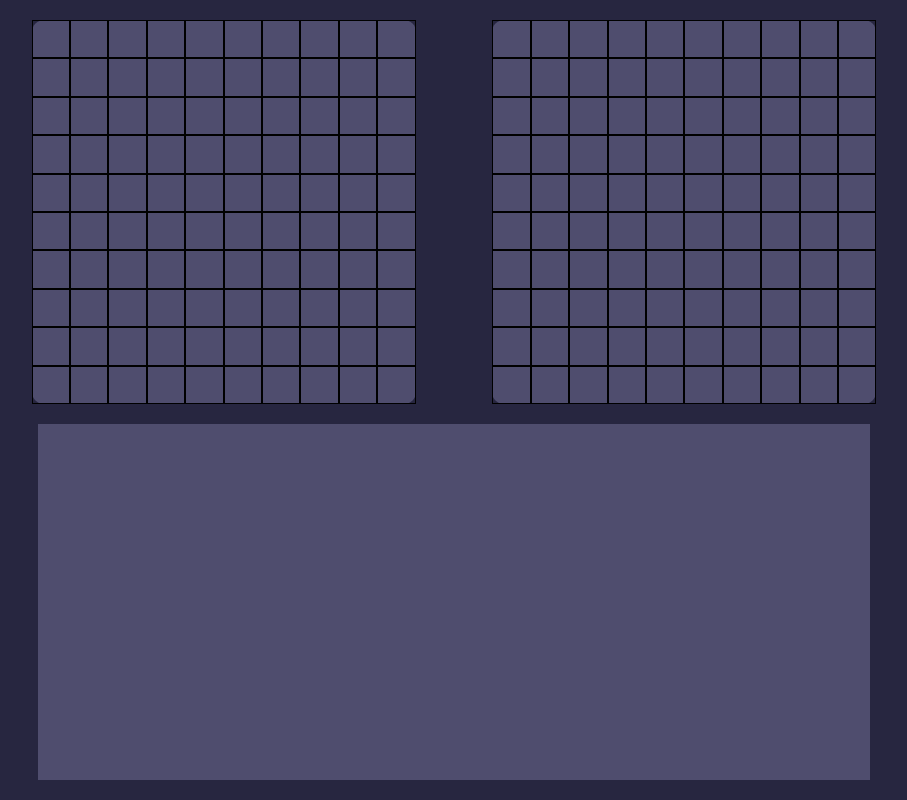
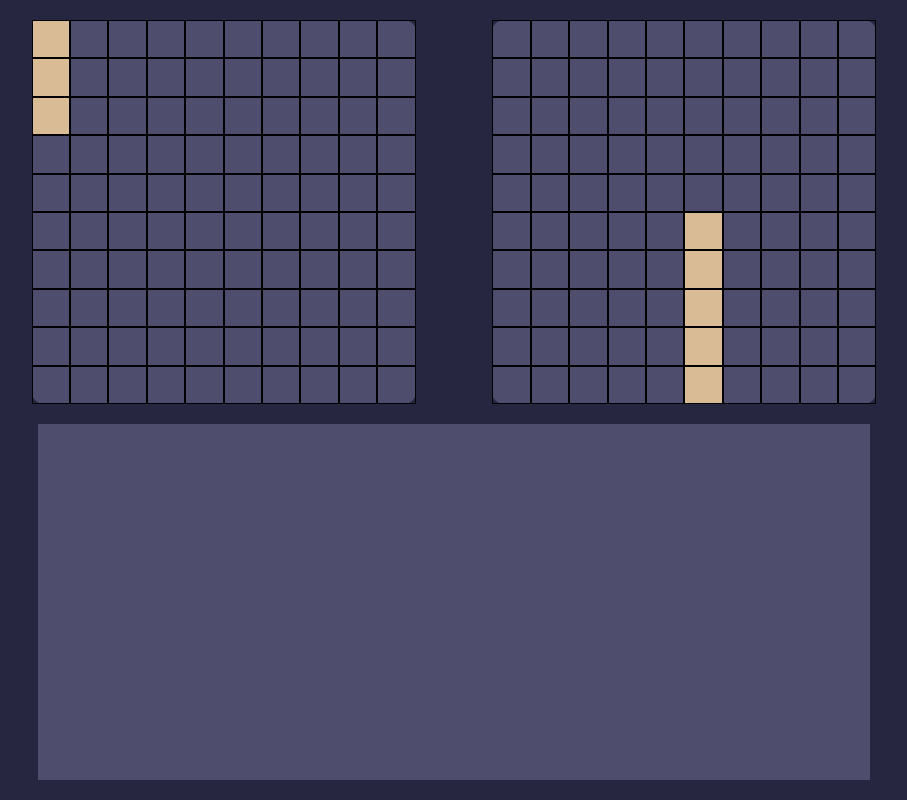
Before and after one commit to GhidBase/battleship, a website with bundled scripts: page index.html in a window 1280 px wide. Shown: the whole page, without its empty margins (186-1093 px from the left). Built offline with nearby package versions, Linux system fonts and the light colour scheme.

Commit message:
ships can be placed horizontally and vertically

```diff
--- a/javascript/game-controller.js
+++ b/javascript/game-controller.js
@@ -4,7 +4,21 @@ import { Ship, GameBoard, Player } from "./game-objects.js";
 export class GameController {
     constructor() {
         this.uiController = new UIController();
+        this.player1Board = this.uiController.player1;
         this.player = new Player("real");
         this.player2 = new Player("computer");
+
+        this.placeShip(1, 0, 0, 3, "vertical");
+        this.placeShip(2, 5, 5, 5, "vertical");
+    }
+
+    placeShip(player, x, y, length, direction) {
+        /*
+            Place the ship using logic in game-objects first.
+            Only call the UIController to draw the ship if placement is successful.
+            This keeps all game logic out of UIController and limits it to rendering only.
+        */
+
+        this.uiController.drawShip(player, x, y, length, direction);
     }
 }
--- a/javascript/ui-controller.js
+++ b/javascript/ui-controller.js
@@ -2,9 +2,6 @@ export class UIController {
     constructor() {
         this.player1 = document.getElementById("player-1");
         this.player1Cells = [];
-        for (let i = 0; i < 10; i++) {
-            this.player1Cells.push([]);
-        }
         console.log(this.player1Cells);
         this.player2 = document.getElementById("player-2");
         this.player2Cells = [];
@@ -14,19 +11,51 @@ export class UIController {
         this.player2Cells = [];
         this.player1.innerHTML = "";
         this.player2.innerHTML = "";
-        for (let i = 0; i < 100; i++) {
-            this.createCell(this.player1);
+
+        for (let i = 0; i < 10; i++) {
+            this.player1Cells.push([]);
+            for (let j = 0; j < 10; j++) {
+                this.player1Cells[i].push(this.createCell(this.player1));
+            }
         }
 
-        for (let i = 0; i < 100; i++) {
-            this.createCell(this.player2);
+        for (let i = 0; i < 10; i++) {
+            this.player2Cells.push([]);
+            for (let j = 0; j < 10; j++) {
+                this.player2Cells[i].push(this.createCell(this.player2));
+            }
         }
     }
 
     createCell(board) {
-        this.cell = document.createElement("div");
-        this.cell.classList.add("cell");
-        board.append(this.cell);
+        let cell = document.createElement("div");
+        cell.classList.add("cell");
+        board.append(cell);
+        return cell;
+    }
+
+    drawShip(board, x, y, length, direction = "horizontal") {
+        if (board == 1) {
+            for (let i = 0; i < length; i++) {
+                if (direction == "horizontal") {
+                    this.player1Cells[x + i][y].classList.add("ship");
+                } else if (direction == "vertical") {
+                    this.player1Cells[x][y + i].classList.add("ship");
+                }
+            }
+            return true;
+        }
+
+        if (board == 2) {
+            for (let i = 0; i < length; i++) {
+                if (direction == "horizontal") {
+                    this.player2Cells[x + i][y].classList.add("ship");
+                } else if (direction == "vertical") {
+                    this.player2Cells[x][y + i].classList.add("ship");
+                }
+            }
+            return true;
+        }
     }
 }
 
--- a/main.js
+++ b/main.js
@@ -3,5 +3,3 @@ import { UIController } from "./javascript/ui-controller.js";
 import { GameController } from "./javascript/game-controller.js";
 
 let gameController = new GameController();
-
-console.log("hello");
--- a/notes.txt
+++ b/notes.txt
@@ -17,3 +17,6 @@ What are the steps to displaying the board?
      and pushing a reference to it to the y coordinate array
 
  - place ships needs to send a message to ui-controller
+
+ - Need to use the length parameter on the draw ship function
+ - Set the direction parameter on draw ship
--- a/styles.css
+++ b/styles.css
@@ -31,6 +31,7 @@ body {
 }
 
 .game-board {
+    grid-auto-flow: column;
     height: 100%;
     max-height: 30dvw;
     aspect-ratio: 1;
```
